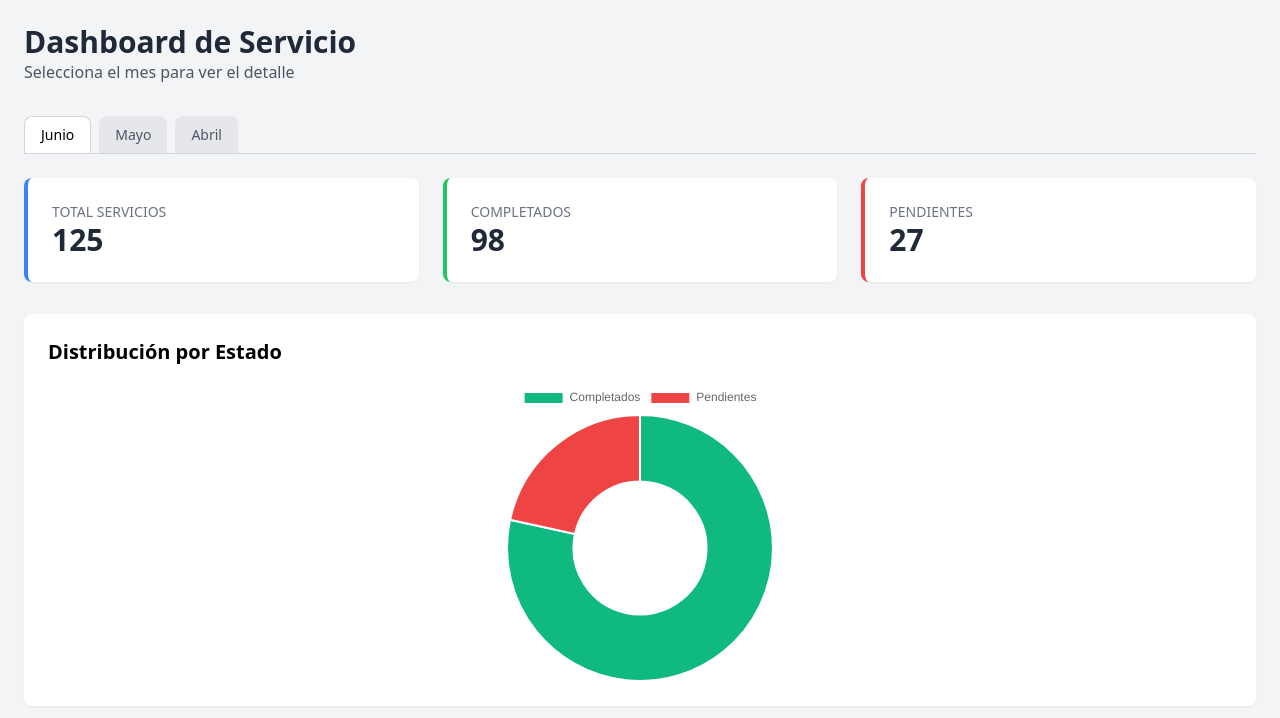
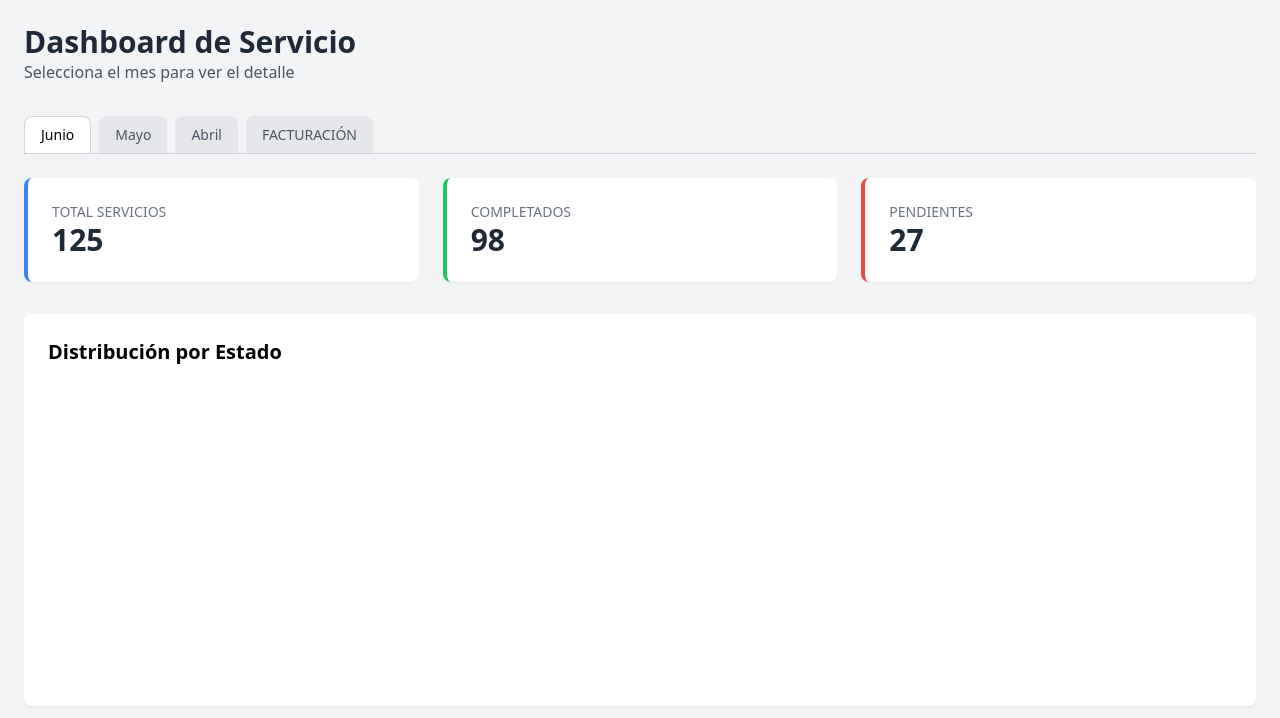
Before and after one commit to esazel/suzukiapp, a plain HTML site: page index.html in a window 1280 px wide. Drawn offline with nearby package versions, Linux system fonts and the light colour scheme.

Commit message:
Update index.html

```diff
--- a/index.html
+++ b/index.html
@@ -21,15 +21,15 @@
 
         <div class="grid grid-cols-1 md:grid-cols-3 gap-6 mb-8">
             <div class="bg-white p-6 rounded-lg shadow-sm border-l-4 border-blue-500">
-                <p class="text-sm text-gray-500 uppercase">Total Servicios</p>
+                <p class="text-sm text-gray-500 uppercase" id="label-total">Total Servicios</p>
                 <p class="text-3xl font-bold text-gray-800" id="total-servicios">--</p>
             </div>
             <div class="bg-white p-6 rounded-lg shadow-sm border-l-4 border-green-500">
-                <p class="text-sm text-gray-500 uppercase">Completados</p>
+                <p class="text-sm text-gray-500 uppercase" id="label-ok">Completados</p>
                 <p class="text-3xl font-bold text-gray-800" id="servicios-ok">--</p>
             </div>
             <div class="bg-white p-6 rounded-lg shadow-sm border-l-4 border-red-500">
-                <p class="text-sm text-gray-500 uppercase">Pendientes</p>
+                <p class="text-sm text-gray-500 uppercase" id="label-pendientes">Pendientes</p>
                 <p class="text-3xl font-bold text-gray-800" id="servicios-pendientes">--</p>
             </div>
         </div>
@@ -46,7 +46,8 @@
         const datosPorMes = {
             "Junio": { total: 125, completados: 98, pendientes: 27 },
             "Mayo": { total: 110, completados: 85, pendientes: 25 },
-            "Abril": { total: 130, completados: 120, pendientes: 10 }
+            "Abril": { total: 130, completados: 120, pendientes: 10 },
+            "FACTURACIÓN": { total: 50000, completados: 42000, pendientes: 8000 }
         };
 
         let chartInstance = null;
@@ -54,17 +55,16 @@
         function renderDashboard(mes) {
             const data = datosPorMes[mes];
 
+            // Actualizar Etiquetas dinámicamente
+            const esFacturacion = mes === 'FACTURACIÓN';
+            document.getElementById('label-total').textContent = esFacturacion ? 'Total Facturado' : 'Total Servicios';
+            document.getElementById('label-ok').textContent = esFacturacion ? 'Cobrado' : 'Completados';
+            document.getElementById('label-pendientes').textContent = esFacturacion ? 'Pendiente Cobro' : 'Pendientes';
+
             // Actualizar KPIs
-            document.getElementById('total-servicios').textContent = data.total;
-            document.getElementById('servicios-ok').textContent = data.completados;
-            document.getElementById('servicios-pendientes').textContent = data.pendientes;
-
-            // Actualizar Gráfico
-            const ctx = document.getElementById('chartEstado').getContext('2d');
-
-            if (chartInstance) {
-                chartInstance.destroy();
-            }
+            document.getElementById('total-servicios').textContent = esFacturacion ? `$${data.total.toLocaleString()}` : data.total;
+            document.getElementById('servicios-ok').textContent = esFacturacion ? `$${data.completados.toLocaleString()}` : data.completados;
+            document.getElementById('servicios-pendientes').textContent = esFacturacion ? `$${data.pendientes.toLocaleString()}` : data.pendientes;
 
             chartInstance = new Chart(ctx, {
                 type: 'doughnut',
```
